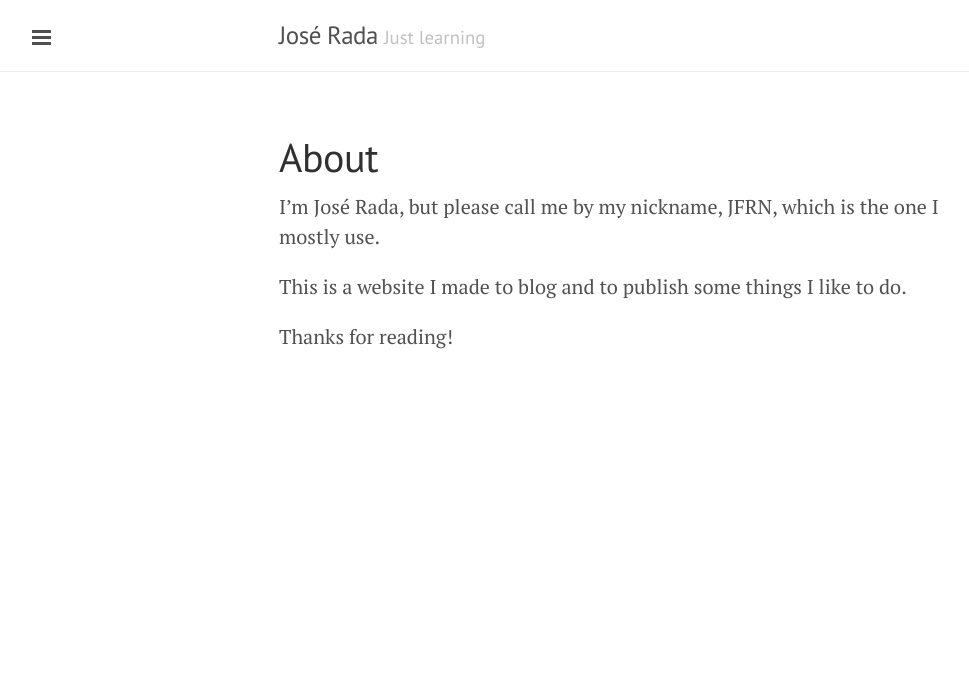
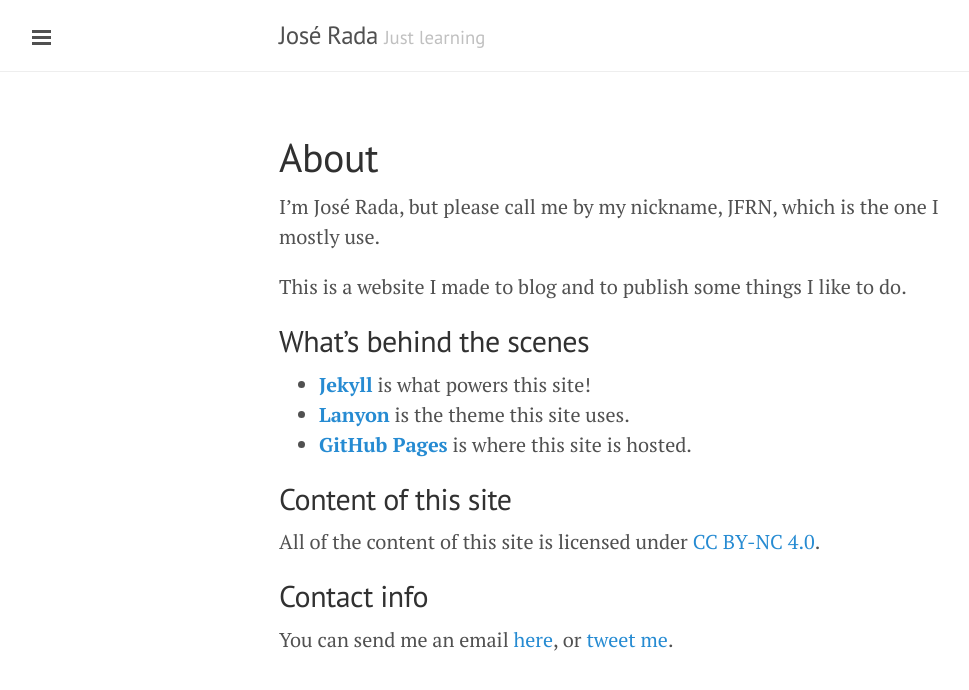
Before and after one commit to JFRN/jfrn.github.io, a Jekyll site: the page built from about.md, in a window 1280 px wide. Shown: the top 690 px of the page, without its empty margins (1-970 px from the left). Built offline with Jekyll 4.4.1, drawn with Linux system fonts in a browser that asks for light colours.

Commit message:
Updated about.md

```diff
--- a/about.md
+++ b/about.md
@@ -1,11 +1,30 @@
 ---
 layout: page
 title: About
+subtitle: me
 permalink: /about/
 ---
-
 I'm José Rada, but please call me by my nickname, JFRN, which is the one I mostly use.
 
 This is a website I made to blog and to publish some things I like to do.
 
-Thanks for reading!
+## What's behind the scenes
+- **[Jekyll]** is what powers this site!
+- **[Lanyon]** is the theme this site uses.
+- **[GitHub Pages]** is where this site is hosted.
+
+[Jekyll]: http://www.jekyllrb.com
+[Lanyon]: http://layon.getpoole.com
+[GitHub Pages]: http://pages.github.com
+
+## Content of this site
+
+All of the content of this site is licensed under [CC BY-NC 4.0].
+
+[CC BY-NC 4.0]: http://creativecommons.org/licenses/by-nc/4.0/
+
+## Contact info
+You can send me an email [here][Email], or [tweet me][Twitter].
+
+[Email]: mailto:jfrn.josefer@gmail.com
+[Twitter]: http://www.twitter.com/@DarkJFRN
```
